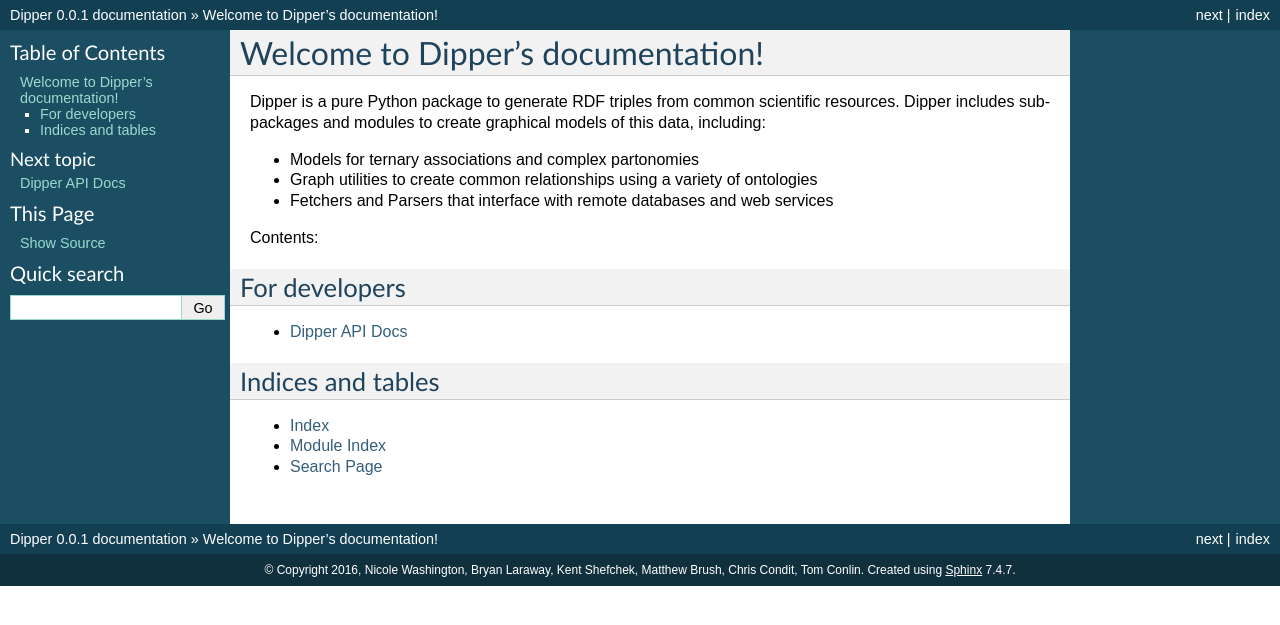
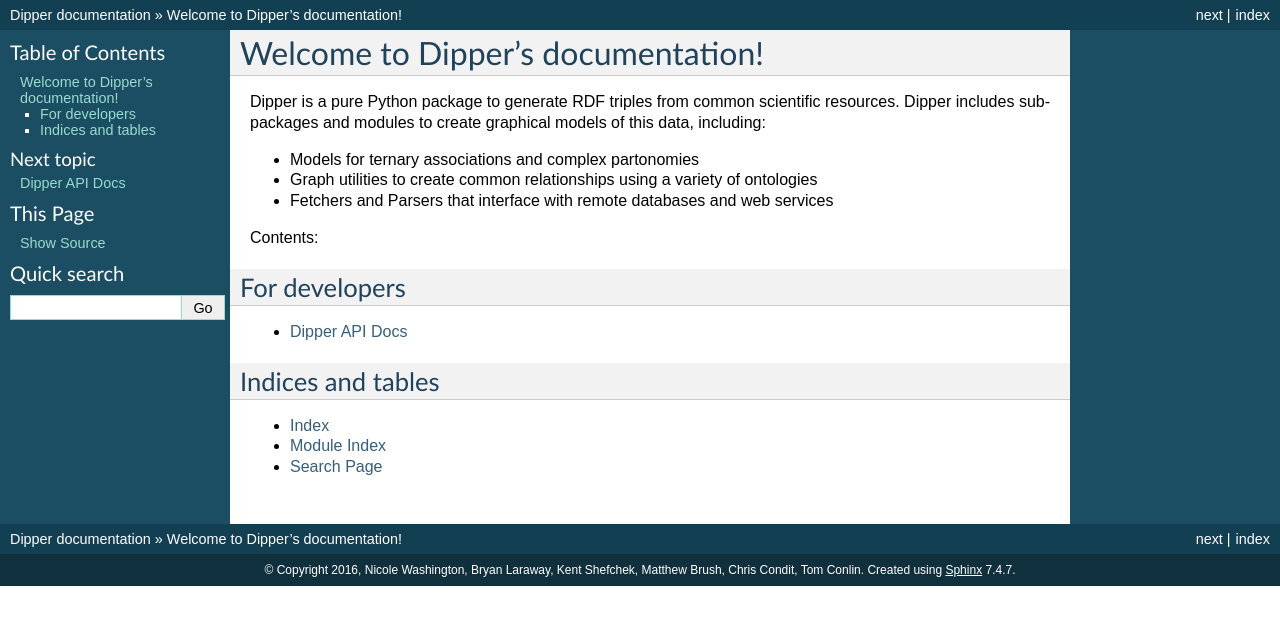
Before and after one commit to monarch-initiative/dipper, a Sphinx documentation site: the page built from docs/index.rst, in a window 1280 px wide. Shown: the top 625 px of the page. Built offline with Sphinx 7.4.7, drawn with Linux system fonts in a browser that asks for light colours; the version number could not be read and is left out.

Commit message:
update release and version

```diff
--- a/docs/conf.py
+++ b/docs/conf.py
@@ -54,10 +54,9 @@
 # |version| and |release|, also used in various other places throughout the
 # built documents.
 #
-# The short X.Y version.
-version = '0.0.1'
-# The full version, including alpha/beta/rc tags.
-release = '0.0.1'
+
+release = __import__('ontobio').__version__
+version = '.'.join(release.split('.')[:1])
 
 # The language for content autogenerated by Sphinx. Refer to documentation
 # for a list of supported languages.
```
